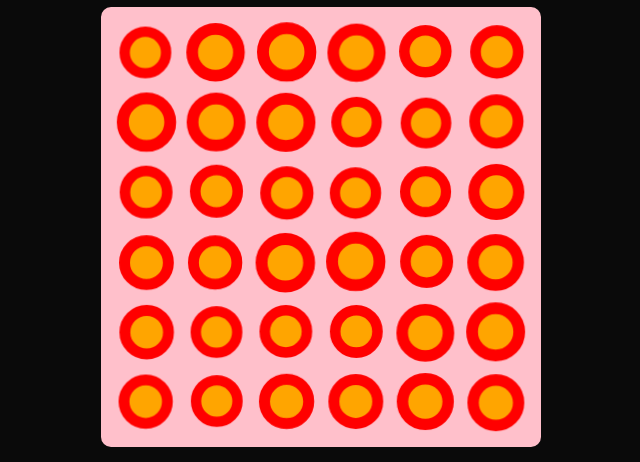
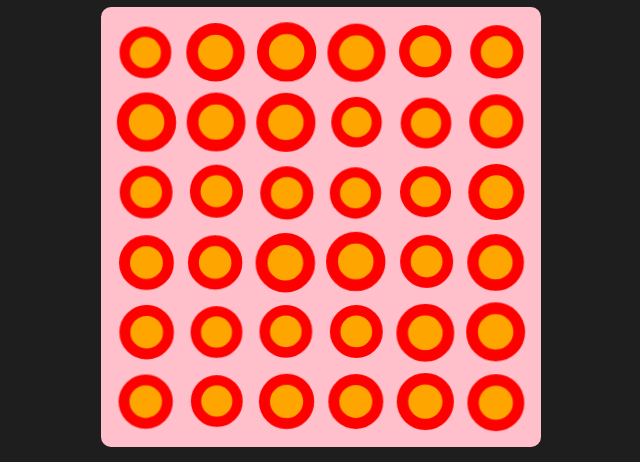
Before and after one commit to conorbergin/birthday-card, a plain HTML site: page index.html in a window 1280 px wide. Shown: the part 81-543 px from the top of the page, without its empty margins (319-959 px from the left). Drawn offline with Linux system fonts and the light colour scheme.

Commit message:
Update index.html

```diff
--- a/index.html
+++ b/index.html
@@ -11,7 +11,7 @@
             flex-direction: column;
             justify-content: center;
             align-items: center;
-            background-color: rgb(10,10,10);
+            background-color: rgb(30,30,30);
             color:white;
         }
 
```
